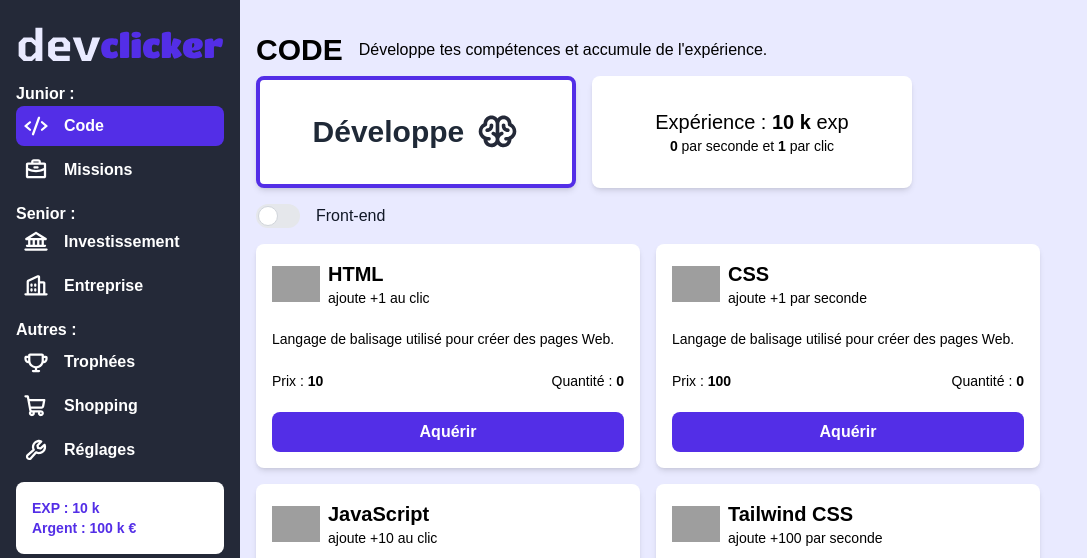
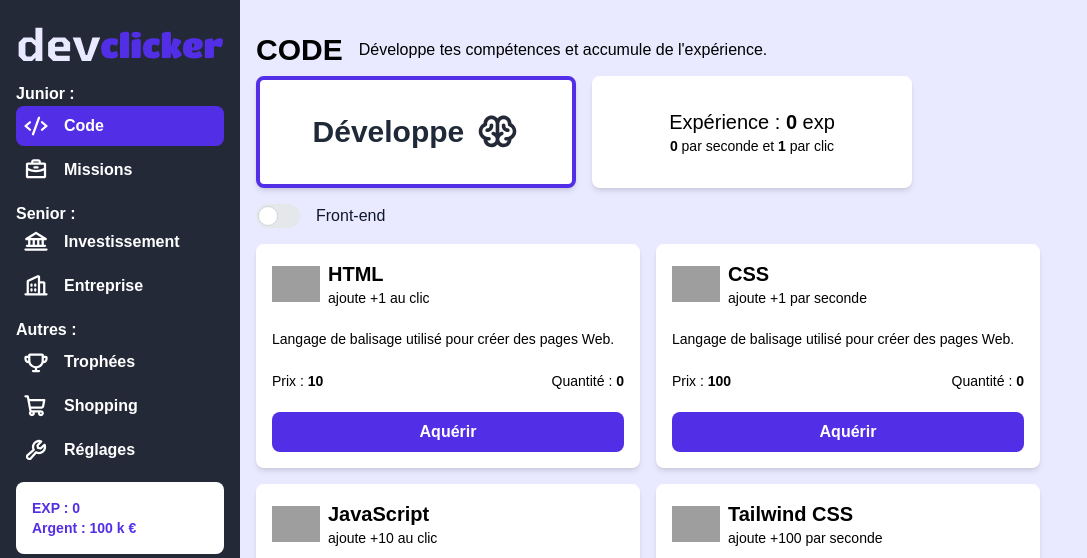
Before and after one commit to clm-msch/dev-clicker, a Vue app in the folder new-devclicker/: page /#/ in a window 1280 px wide. Shown: the top 558 px of the page, without its empty margins (0-1087 px from the left). Built offline with nearby package versions, Linux system fonts and the light colour scheme; no server answers; sample sign-in values are in the browser's storage; grey boxes are pictures that could not be loaded.

Commit message:
change exp at start

```diff
--- a/new-devclicker/src/stores/data.js
+++ b/new-devclicker/src/stores/data.js
@@ -264,7 +264,7 @@ export const useDataStore = defineStore({
         /*
             CodeView
         */
-        exp: 10000,
+        exp: 0,
         clickTotal: 0,
         expAdd: 1,
         expAddSec: 0,
```
